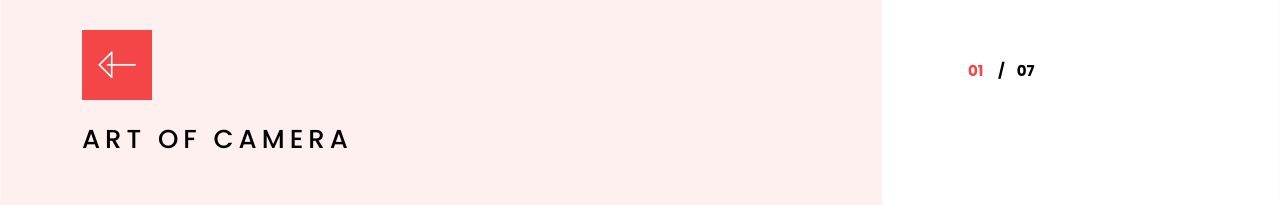
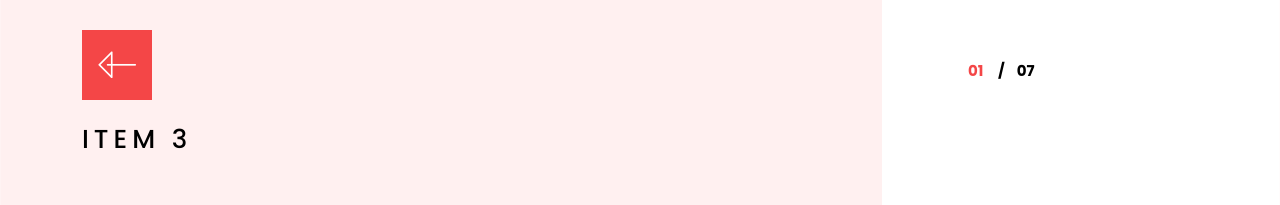
Before and after one commit to lucasalvarado23/newPortfolio, a React (Vite) app: page / in a window 1280 px wide. Both pictures are taken after a click on the link 297 px from the left and 5840 px from the top of the page. Shown: the part 4674-4879 px from the top of the page. Built offline with nearby package versions, Linux system fonts and the light colour scheme.

Commit message:
fixing spelling on image

```diff
--- a/src/pages/landing/sections/portfolio/items/PortfolioItem1.tsx
+++ b/src/pages/landing/sections/portfolio/items/PortfolioItem1.tsx
@@ -38,7 +38,7 @@ function PortfolioItem1() {
           </Swiper>
         </div>
 
-        <h2 className="title">ART OF CAMERA</h2>
+        <h2 className="title">ITEM 1</h2>
 
         <p className="section-des">
           Two ghostly white figures in coveralls and helmets are softly dancing.
--- a/src/pages/landing/sections/portfolio/items/PortfolioItem2.tsx
+++ b/src/pages/landing/sections/portfolio/items/PortfolioItem2.tsx
@@ -20,7 +20,7 @@ function PortfolioItem2() {
   return (
     <div className="portfolio-item-wrapper">
       <div className="portfolio-content">
-        <h2 className="title">ART OF CAMERA</h2>
+        <h2 className="title">ITEM 2 </h2>
 
         <p className="section-des">
           Two ghostly white figures in coveralls and helmets are softly dancing.
--- a/src/pages/landing/sections/portfolio/items/PortfolioItem3.tsx
+++ b/src/pages/landing/sections/portfolio/items/PortfolioItem3.tsx
@@ -7,7 +7,7 @@ function PortfolioItem3() {
   return (
     <div className="portfolio-item-wrapper">
       <div className="portfolio-content">
-        <h2 className="title">ART OF CAMERA</h2>
+        <h2 className="title">ITEM 3 </h2>
 
         <p className="section-des">
           Two ghostly white figures in coveralls and helmets are softly dancing.
```
